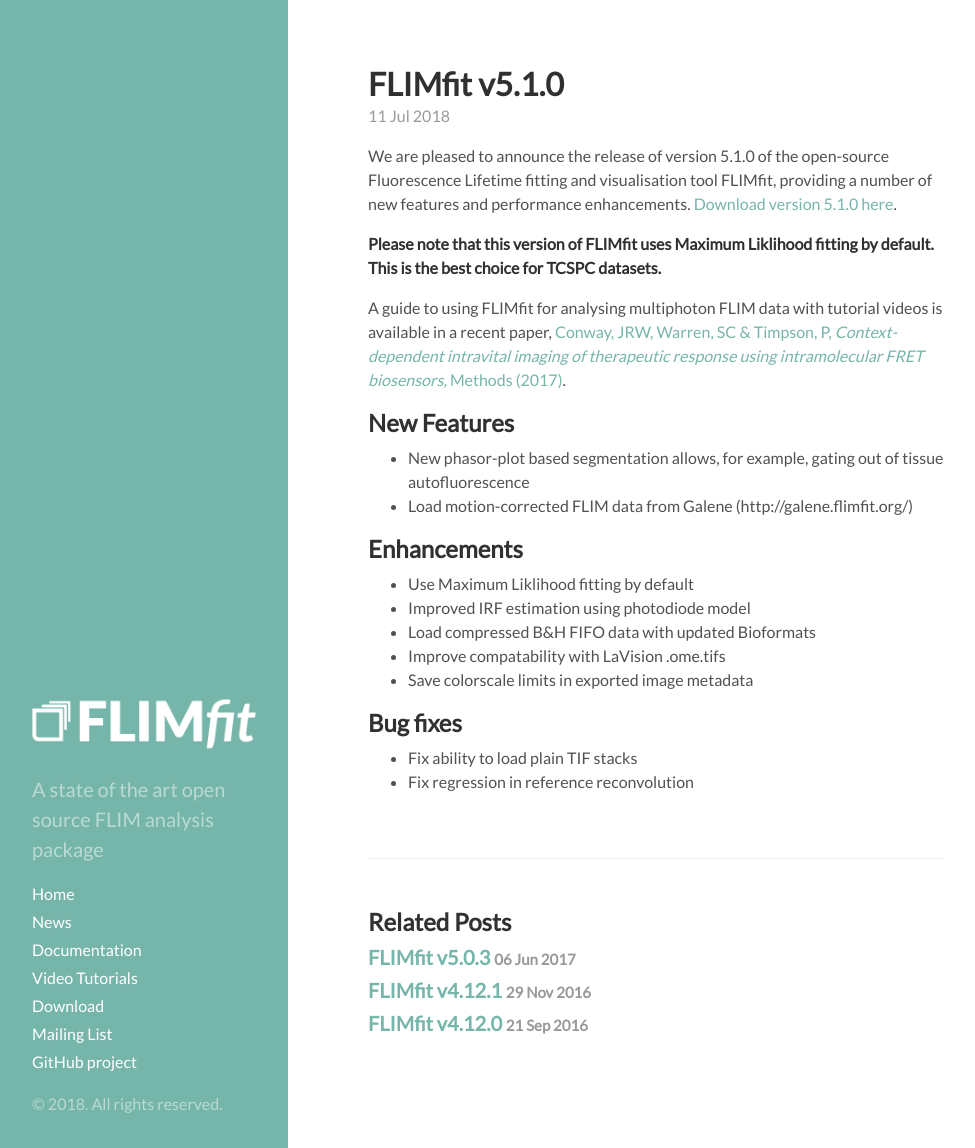
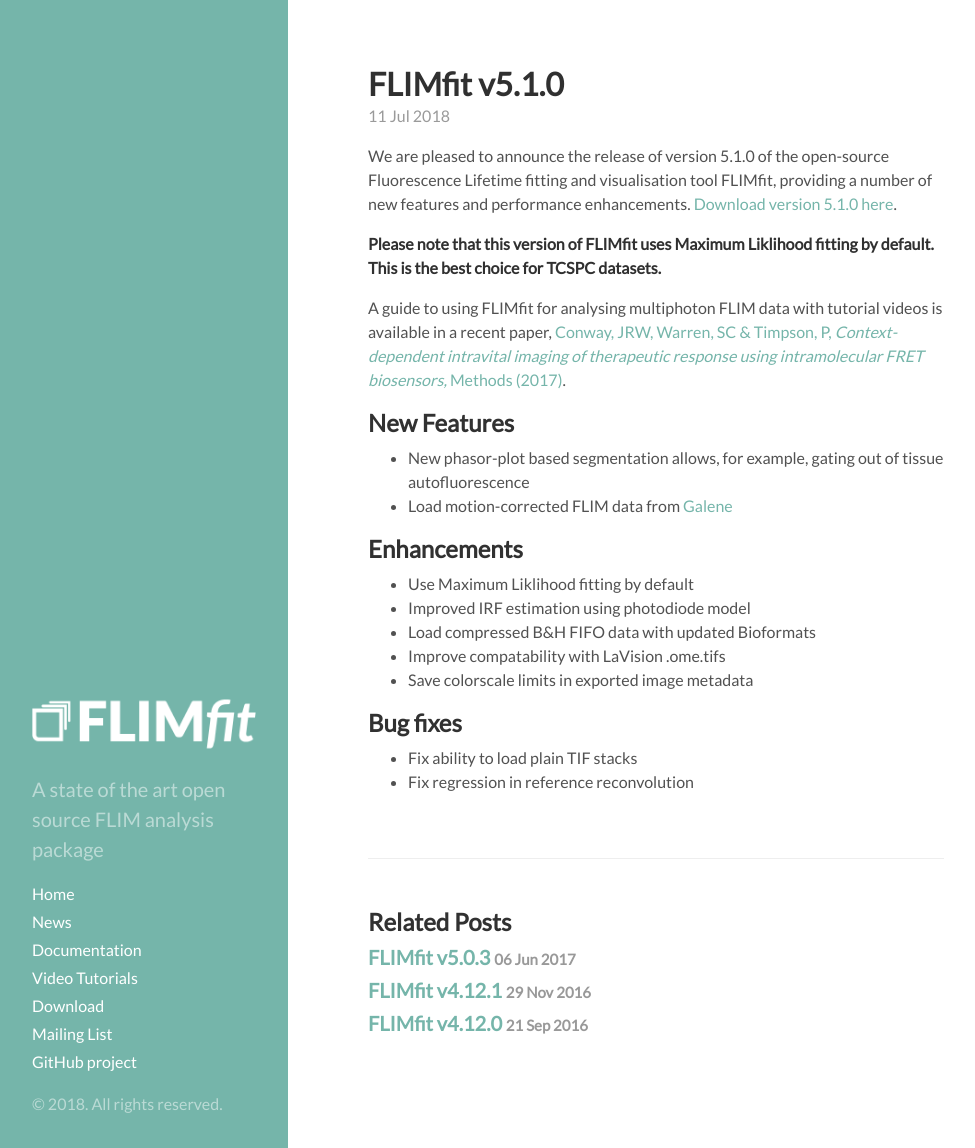
Before and after one commit to flimfit/FLIMfit-website, a Jekyll site: the page built from _posts/2018-07-11-FLIMfit-v5-1-0.md, in a window 1280 px wide and 1148 px high. Shown: the whole window, without its empty margins (0-975 px from the left). Built offline with Jekyll 4.4.1, drawn with Linux system fonts in a browser that asks for light colours; nearby versions of some CDN libraries.

Commit message:
Update galene link

```diff
--- a/_posts/2018-07-11-FLIMfit-v5-1-0.md
+++ b/_posts/2018-07-11-FLIMfit-v5-1-0.md
@@ -12,7 +12,7 @@ A guide to using FLIMfit for analysing multiphoton FLIM data with tutorial video
 New Features
 -------------------
 - New phasor-plot based segmentation allows, for example, gating out of tissue autofluorescence
-- Load motion-corrected FLIM data from Galene (http://galene.flimfit.org/)
+- Load motion-corrected FLIM data from [Galene](http://galene.flimfit.org/)
 
 Enhancements
 -------------------
```
